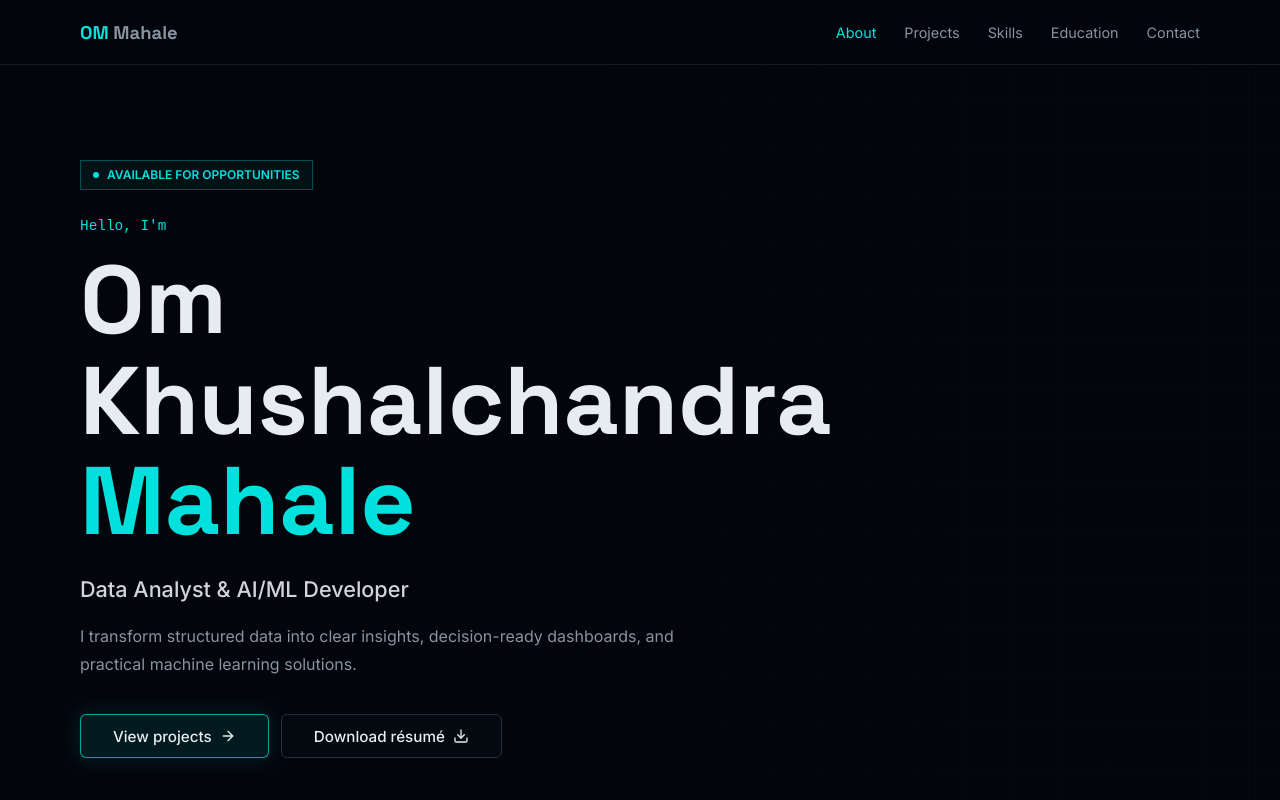
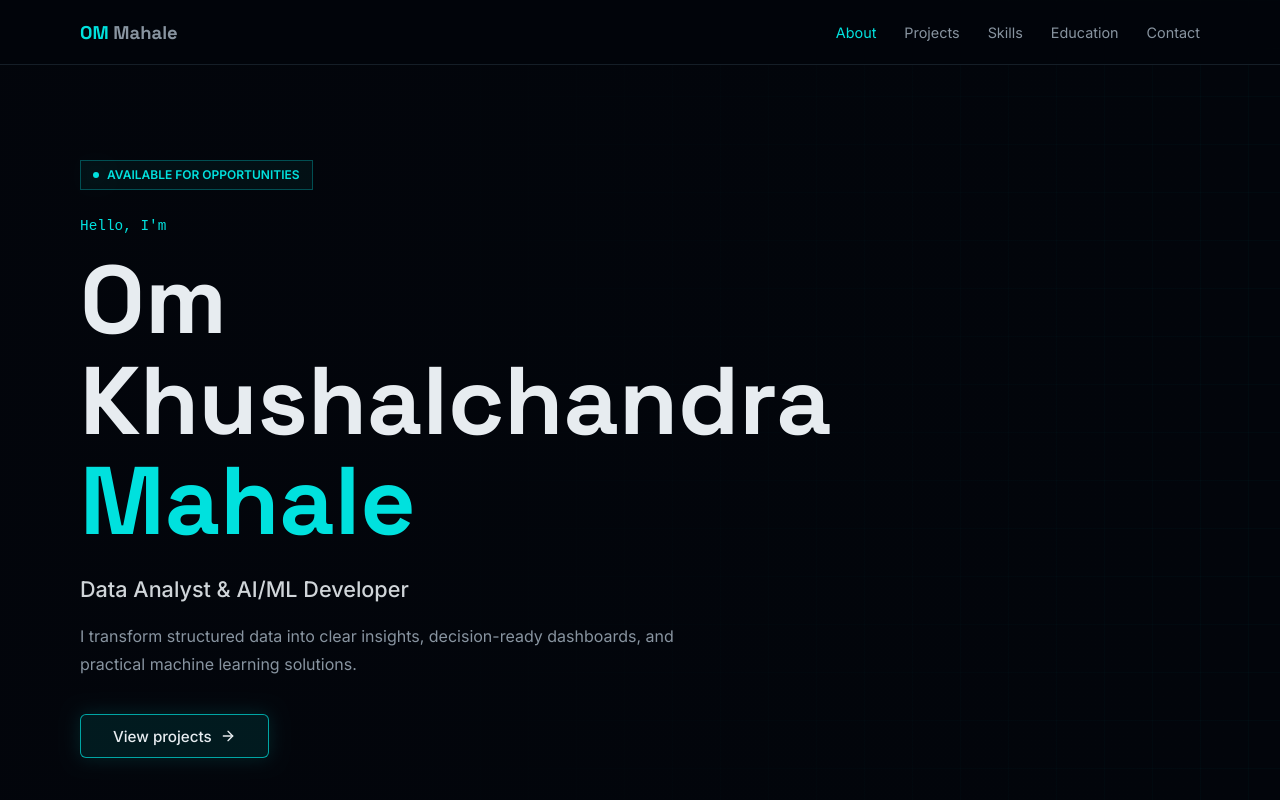
Before and after one commit to mrjarvis03/mrjarvis03.github.io, a plain HTML site: page index.html in a window 1280 px wide. Shown: the top 800 px of the page. Drawn offline with nearby package versions, Linux system fonts and the light colour scheme.

Commit message:
index.html

```diff
--- a/index.html
+++ b/index.html
@@ -344,7 +344,6 @@
       <p class="hero-desc">I transform structured data into clear insights, decision-ready dashboards, and practical machine learning solutions.</p>
       <div class="hero-actions">
         <a href="#projects" class="btn btn-neon btn-lg">View projects <i data-lucide="arrow-right"></i></a>
-        <a href="#" download class="btn btn-neon-outline btn-lg">Download résumé <i data-lucide="download"></i></a>
       </div>
       <a href="#projects" aria-label="Scroll to projects" class="scroll-cue"><i data-lucide="arrow-down"></i></a>
     </div>
```
